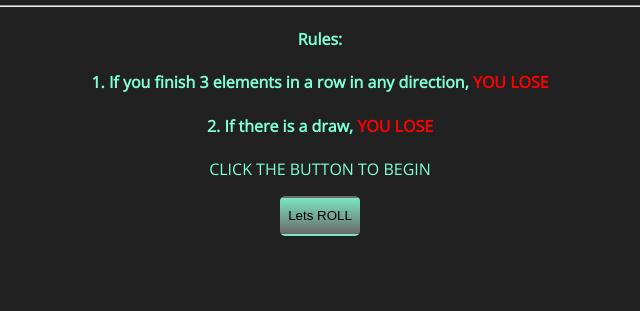
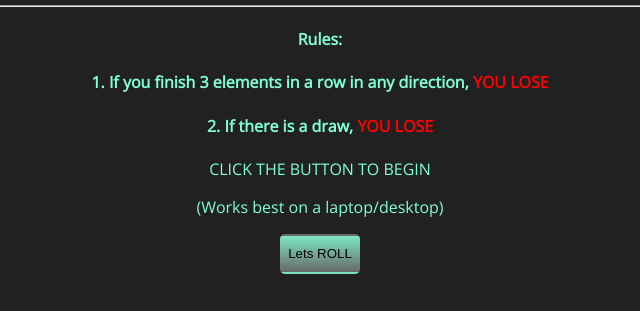
Before and after one commit to TheKothari/tic-tac-toe, a plain HTML site: page index.html in a window 1280 px wide. Shown: the part 107-418 px from the top of the page, without its empty margins (320-960 px from the left). Drawn offline with nearby package versions, Linux system fonts and the light colour scheme.

Commit message:
First Commit

```diff
--- a/index.html
+++ b/index.html
@@ -24,7 +24,8 @@
 		<h4>Rules:</h4>
 		<h4>1. If you finish 3 elements in a row in any direction, <a style="color:red">YOU LOSE</a></h4>
 		<h4>2. If there is a draw, <a style="color:red">YOU LOSE</a></h4>
-		<div class="welcome">	<p>CLICK THE BUTTON TO BEGIN	</p>  </div>
+		<div class="welcome">	<p>CLICK THE BUTTON TO BEGIN	</p>
+								<p>(Works best on a laptop/desktop)</p></div>
 
 			<div class="s"> <input class = "begin" type="button" value="Lets ROLL"> </div>
 
```
